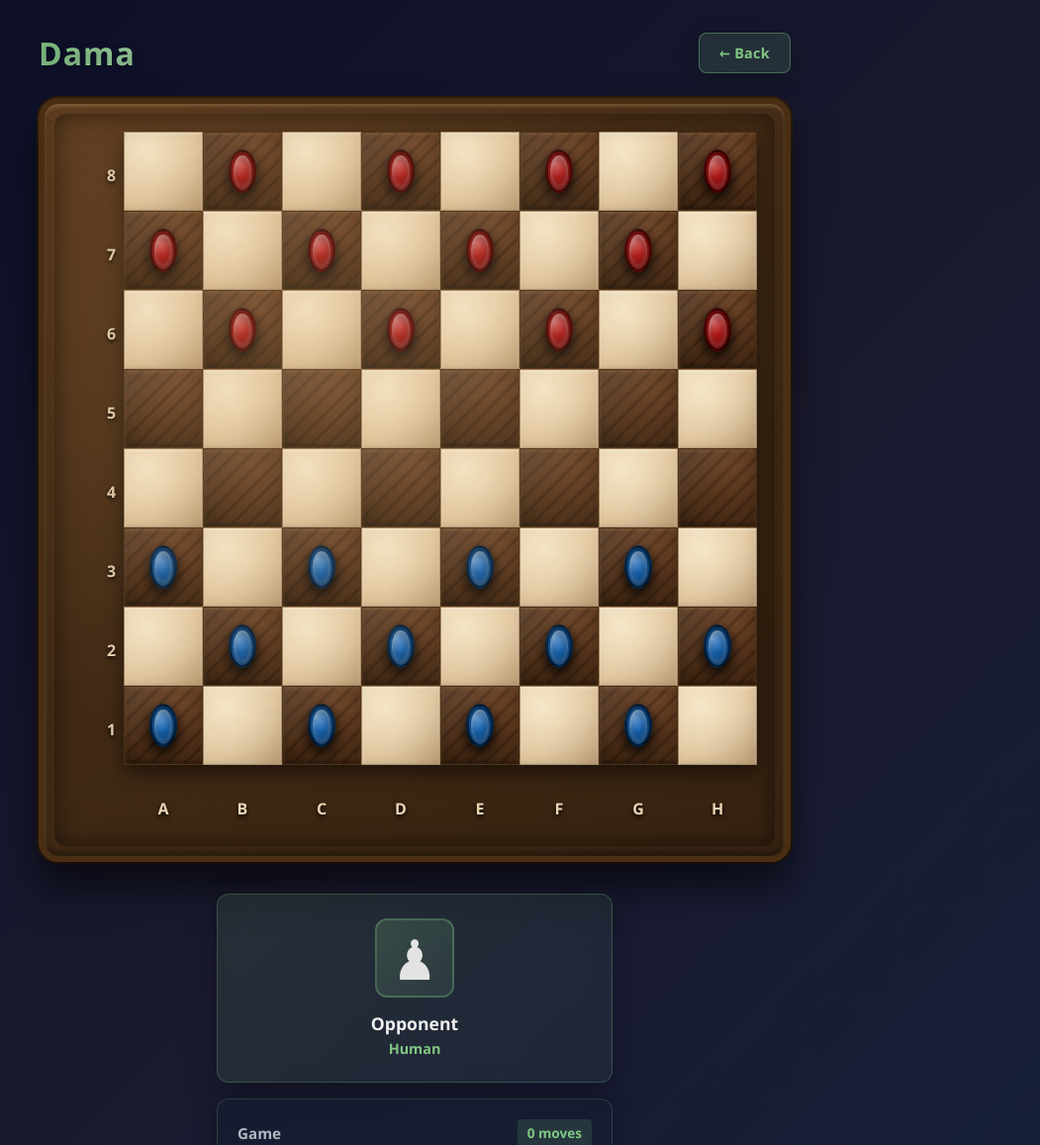
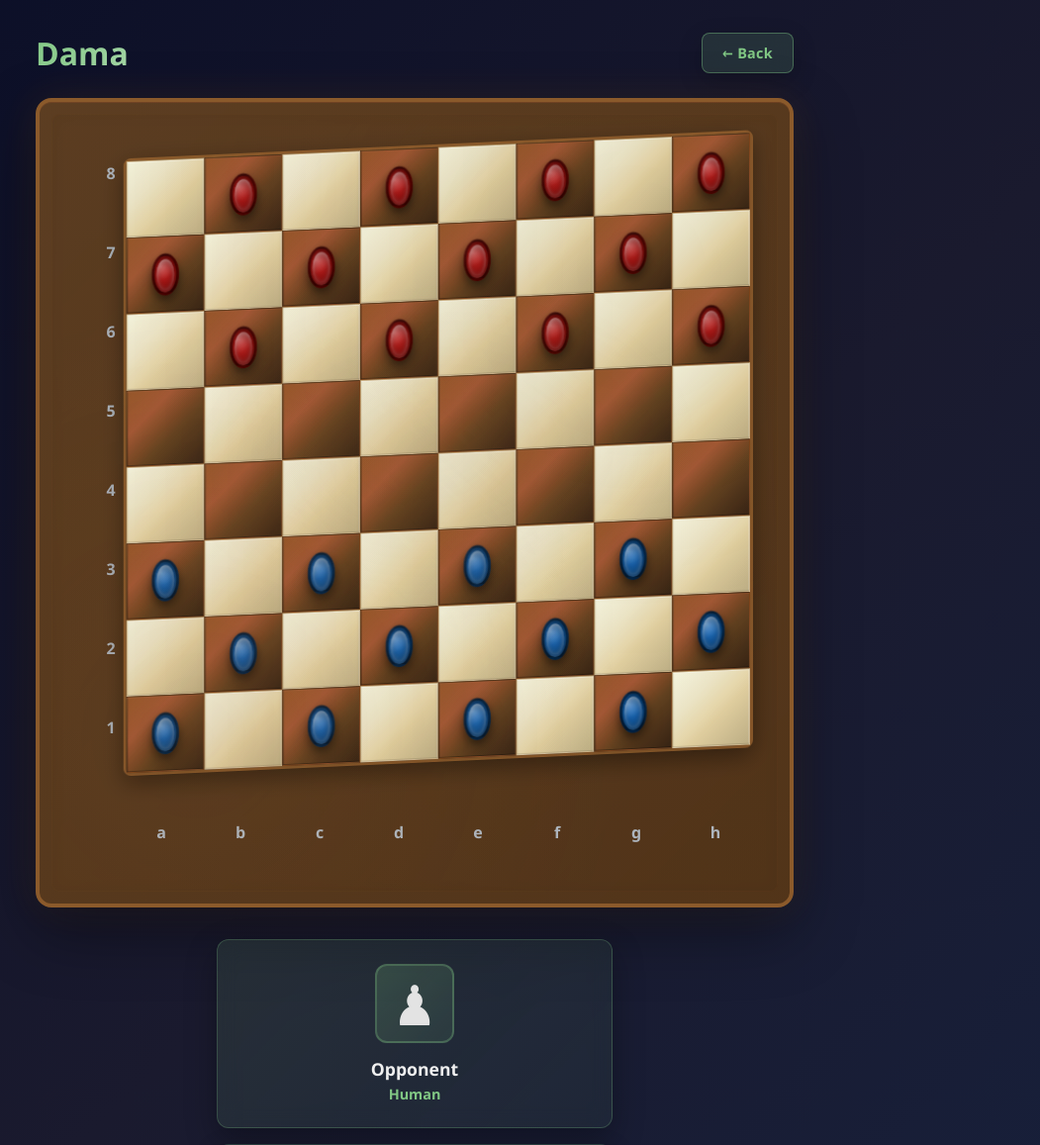
Before and after one commit to Edmar-15/salika, a Flask app: page /salika/offline/dama in a window 1280 px wide. Shown: the top 1157 px of the page at 99% size, without its empty margins (221-1272 px from the left). Run offline with Flask 3, Linux system fonts and the light colour scheme.

Commit message:
Revert "Merge branch 'kevin' into Edmar"
This reverts commit cf6e12e8464f1c4408dde4205efe89b2cf08623c, reversing
changes made to 51c6d83d4efa4af6128afd7cd4dbd43299cdb083.

```diff
--- a/templates/dama.html
+++ b/templates/dama.html
@@ -136,8 +136,6 @@
         -webkit-background-clip: text;
         -webkit-text-fill-color: transparent;
         background-clip: text;
-        letter-spacing: 1px;
-        text-shadow: 0 2px 10px rgba(0,0,0,0.3);
     }
 
     .back-button {
@@ -164,35 +162,38 @@
         flex-direction: column;
         gap: 12px;
         background:
-            repeating-linear-gradient(45deg,
-                rgba(90, 55, 30, 0.2) 0px,
-                rgba(90, 55, 30, 0.2) 2px,
-                rgba(110, 70, 40, 0.15) 2px,
-                rgba(110, 70, 40, 0.15) 6px),
-            linear-gradient(145deg, #5a3a1e 0%, #3b2612 45%, #2c1c0c 100%);
-        border: 6px solid #4a2e14;
-        border-radius: 20px;
-        padding: 28px;
-        backdrop-filter: blur(2px);
+            linear-gradient(135deg, rgba(101, 67, 33, 0.9), rgba(85, 54, 24, 0.95)),
+            radial-gradient(circle at center, rgba(139, 90, 43, 0.3) 0%, transparent 70%);
+        border: 4px solid #8B5A2B;
+        border-radius: 16px;
+        padding: 32px;
+        backdrop-filter: blur(10px);
         box-shadow:
-            0 25px 40px rgba(0, 0, 0, 0.6),
-            inset 0 2px 4px rgba(255, 215, 150, 0.3),
-            inset 0 -3px 6px rgba(0, 0, 0, 0.5),
-            0 0 0 2px #2f1d0b;
+            0 24px 64px rgba(0, 0, 0, 0.4),
+            inset 0 1px 0 rgba(160, 82, 45, 0.3),
+            0 0 40px rgba(139, 90, 43, 0.2);
+        perspective: 1200px;
+        transform-style: preserve-3d;
         position: relative;
     }
 
     .board-wrapper::after {
         content: '';
         position: absolute;
-        top: 10px;
-        left: 10px;
-        right: 10px;
-        bottom: 10px;
-        border-radius: 12px;
-        background: radial-gradient(circle at 30% 30%, rgba(210, 160, 100, 0.15) 0%, transparent 60%);
+        top: 12px;
+        left: 12px;
+        right: 12px;
+        bottom: 12px;
+        background:
+            radial-gradient(circle at 20% 80%, rgba(139, 90, 43, 0.15) 0%, transparent 50%),
+            radial-gradient(circle at 80% 20%, rgba(101, 67, 33, 0.1) 0%, transparent 50%),
+            linear-gradient(135deg, rgba(85, 54, 24, 0.05) 0%, transparent 50%, rgba(64, 41, 18, 0.03) 100%);
+        border-radius: 8px;
         pointer-events: none;
-        box-shadow: inset 0 0 25px rgba(0,0,0,0.5);
+        opacity: 0.6;
+        box-shadow:
+            inset 0 0 15px rgba(0, 0, 0, 0.08),
+            inset 0 0 0 1px rgba(139, 90, 43, 0.15);
     }
 
     .board-coordinates {
@@ -206,8 +207,7 @@
         flex-direction: column;
         gap: 0;
         user-select: none;
-        width: 36px;
-        margin-top: 4px;
+        width: 32px;
     }
 
     .row-labels div {
@@ -216,11 +216,9 @@
         display: flex;
         align-items: center;
         justify-content: center;
-        color: #ebd5b3;
+        color: #b0b8c1;
         font-weight: 700;
-        font-size: 1.2rem;
-        text-shadow: 0 2px 4px black;
-        letter-spacing: 1px;
+        font-size: 1.1rem;
     }
 
     .column-labels {
@@ -228,7 +226,7 @@
         gap: 0;
         justify-content: center;
         user-select: none;
-        margin-left: 52px;
+        margin-left: 48px;
         margin-top: 8px;
     }
 
@@ -238,11 +236,9 @@
         display: flex;
         align-items: center;
         justify-content: center;
-        color: #ebd5b3;
+        color: #b0b8c1;
         font-weight: 700;
-        font-size: 1.2rem;
-        text-shadow: 0 2px 4px black;
-        text-transform: uppercase;
+        font-size: 1.1rem;
     }
 
     .board-grid {
@@ -250,74 +246,57 @@
         grid-template-columns: repeat(8, 90px);
         grid-template-rows: repeat(8, 90px);
         gap: 0;
-        transform: none !important;
-        animation: none !important;
-        background: transparent;
+        background:
+            radial-gradient(ellipse at center, rgba(101, 67, 33, 0.9) 0%, rgba(85, 54, 24, 0.95) 50%, rgba(64, 41, 18, 1) 100%),
+            linear-gradient(45deg,
+                rgba(139, 90, 43, 0.1) 0%,
+                transparent 25%,
+                transparent 75%,
+                rgba(139, 90, 43, 0.1) 100%);
+        background-size: 100% 100%, 20px 20px;
         border-radius: 8px;
         padding: 0;
         box-shadow:
-            inset 0 0 0 2px #4a2e14,
-            0 8px 18px rgba(0, 0, 0, 0.5);
-        border: none;
-        transform-style: flat;
-        transition: box-shadow 0.2s;
+            0 8px 24px rgba(0, 0, 0, 0.4),
+            inset 0 2px 8px rgba(255, 255, 255, 0.1),
+            inset 0 -2px 8px rgba(0, 0, 0, 0.3);
+        border: 3px solid #8B5A2B;
+        transform: rotateX(15deg) rotateY(-10deg);
+        transform-origin: center center;
+        transform-style: preserve-3d;
+        transition: transform 0.6s ease;
+        animation: boardFloat 6s ease-in-out infinite;
         position: relative;
-        isolation: isolate;
     }
 
     .board-grid::after {
         content: '';
         position: absolute;
-        inset: 0;
-        background: radial-gradient(circle at 40% 40%, rgba(255, 235, 190, 0.08) 0%, transparent 70%);
+        top: 0;
+        left: 0;
+        right: 0;
+        bottom: 0;
+        background:
+            radial-gradient(ellipse 60% 40% at 50% 50%, rgba(139, 90, 43, 0.08) 0%, transparent 70%),
+            linear-gradient(90deg,
+                transparent 0%,
+                rgba(160, 82, 45, 0.03) 20%,
+                transparent 40%,
+                rgba(101, 67, 33, 0.02) 60%,
+                transparent 80%);
         pointer-events: none;
-        border-radius: 6px;
+        border-radius: 8px;
         z-index: 1;
     }
 
-    .board-grid .square {
-        width: 100%;
-        height: 100%;
-        display: flex;
-        align-items: center;
-        justify-content: center;
-        position: relative;
-        transition: all 0.1s;
+    .board-grid:hover {
+        transform: rotateX(5deg) rotateY(0deg);
+        animation-play-state: paused;
     }
 
-    .board-grid .square.light {
-        background:
-            radial-gradient(circle at 30% 25%, #f5e6c8 0%, #e3caa5 60%, #c8a87c 100%),
-            repeating-linear-gradient(45deg,
-                rgba(180, 140, 100, 0.1) 0px,
-                rgba(180, 140, 100, 0.1) 2px,
-                transparent 2px,
-                transparent 8px);
-        background-blend-mode: overlay;
-        box-shadow: inset 0 1px 3px rgba(255, 255, 240, 0.6), inset 0 -1px 3px rgba(0,0,0,0.1);
-    }
-
-    .board-grid .square.dark {
-        background:
-            radial-gradient(circle at 70% 20%, #6b4226 0%, #4a2c16 70%, #2f1c0c 100%),
-            repeating-linear-gradient(135deg,
-                rgba(30, 18, 10, 0.2) 0px,
-                rgba(30, 18, 10, 0.2) 3px,
-                transparent 3px,
-                transparent 12px);
-        background-blend-mode: multiply;
-        box-shadow: inset 0 1px 4px rgba(210, 150, 80, 0.3), inset 0 -2px 4px rgba(0,0,0,0.5);
-    }
-
-    .board-grid .square {
-        outline: 1px solid rgba(40, 20, 5, 0.2);
-        outline-offset: -1px;
-    }
-
-    .board-grid .square:hover {
-        filter: brightness(1.08);
-        box-shadow: inset 0 0 0 2px rgba(255, 215, 120, 0.3);
-        z-index: 2;
+    @keyframes boardFloat {
+        0%, 100% { transform: rotateX(15deg) rotateY(-10deg) translateZ(0px); }
+        50% { transform: rotateX(15deg) rotateY(-10deg) translateZ(10px); }
     }
 
     .info-sidebar {
@@ -571,10 +550,6 @@
             font-size: 1rem;
         }
 
-        .column-labels div {
-            height: 40px;
-        }
-
         .info-sidebar {
             width: 100%;
             max-width: 400px;
@@ -597,23 +572,6 @@
             height: 48px;
             font-size: 0.8rem;
         }
-
-        .column-labels div {
-            height: 32px;
-        }
-
-        .board-wrapper {
-            padding: 16px;
-        }
-    }
-
-    .board-grid .piece {
-        filter: drop-shadow(0 4px 6px rgba(0,0,0,0.4));
-        transition: transform 0.15s;
-    }
-    .board-grid .square.selected {
-        box-shadow: inset 0 0 0 4px #f5d742, inset 0 0 10px gold;
-        z-index: 5;
     }
 </style>
 
```
